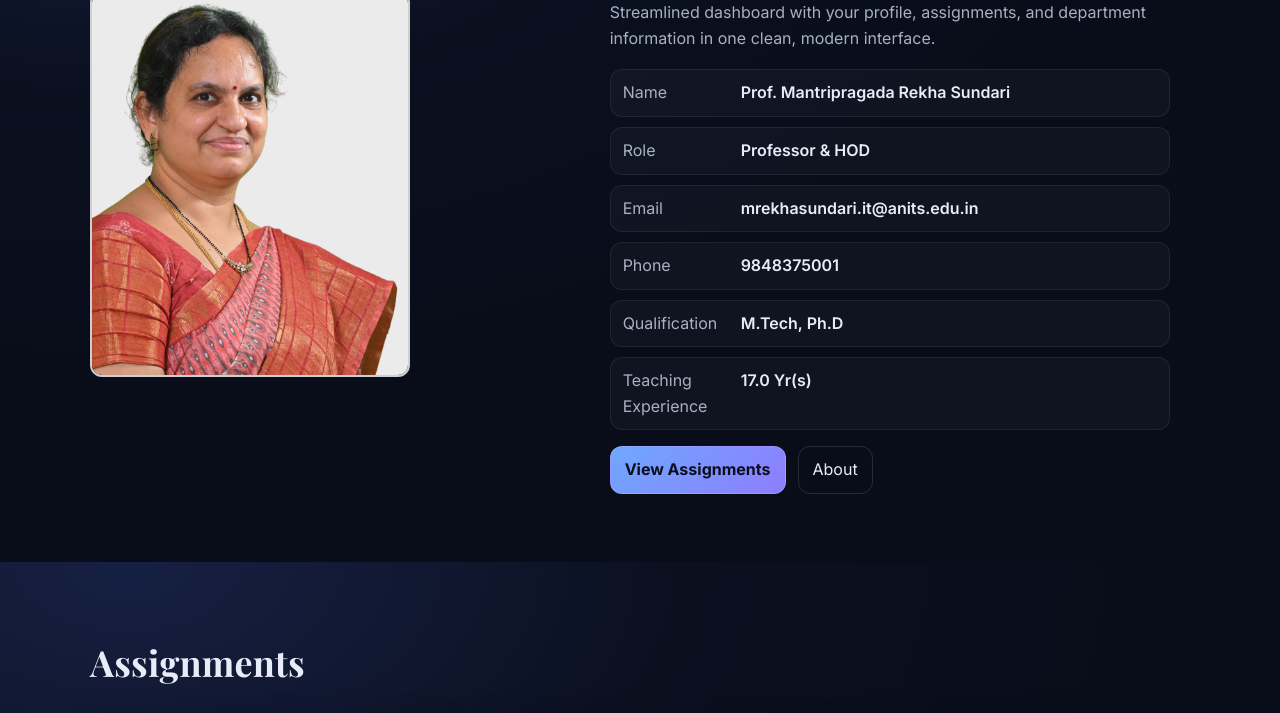
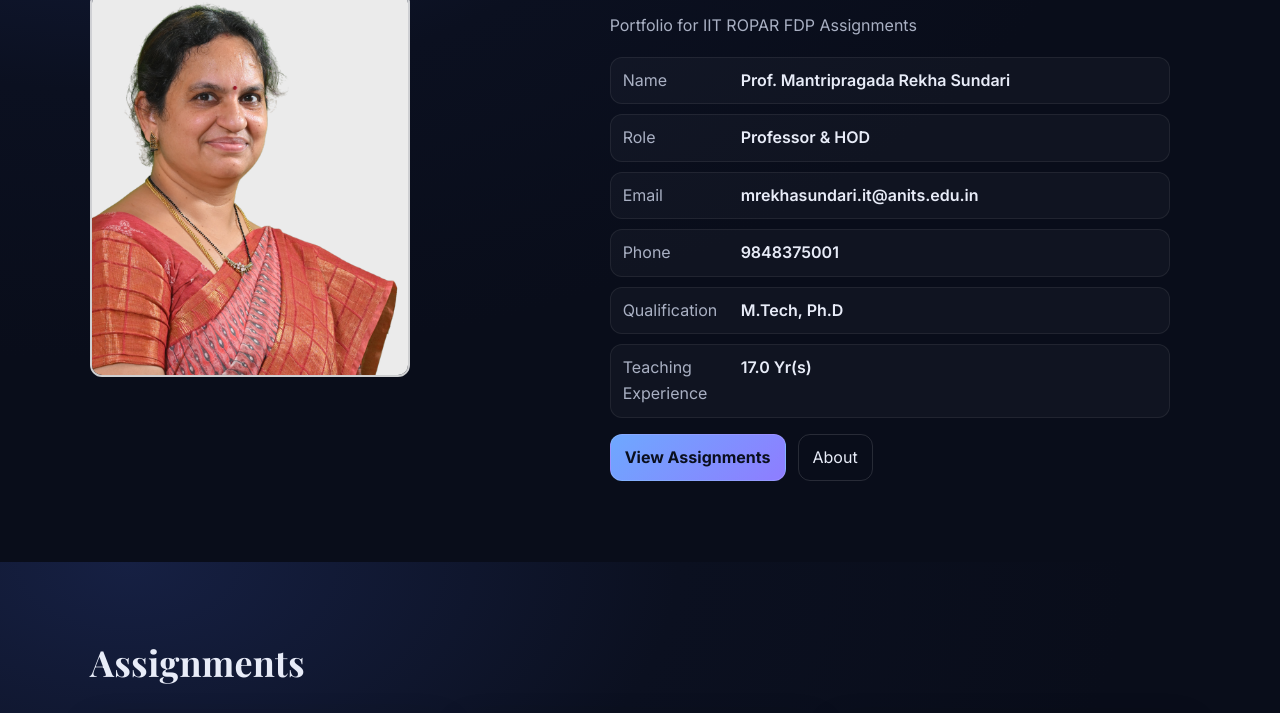
Before and after one commit to mrekhasundariit-create/IIT-ROPAR-FDP-Assignment, a plain HTML site: page index.html in a window 1280 px wide. Shown: the part 238-951 px from the top of the page. Drawn offline with nearby package versions, Linux system fonts and the light colour scheme.

Commit message:
Update index.html

```diff
--- a/index.html
+++ b/index.html
@@ -44,7 +44,7 @@
 
                         <span class="title">Welcome</span>
                     </h1>
-                    <p class="subtitle">Streamlined dashboard with your profile, assignments, and department information in one clean, modern interface.</p>
+                    <p class="subtitle">Portfolio for IIT ROPAR FDP Assignments</p>
 
                     <ul class="profile-list">
                         <li>
```
